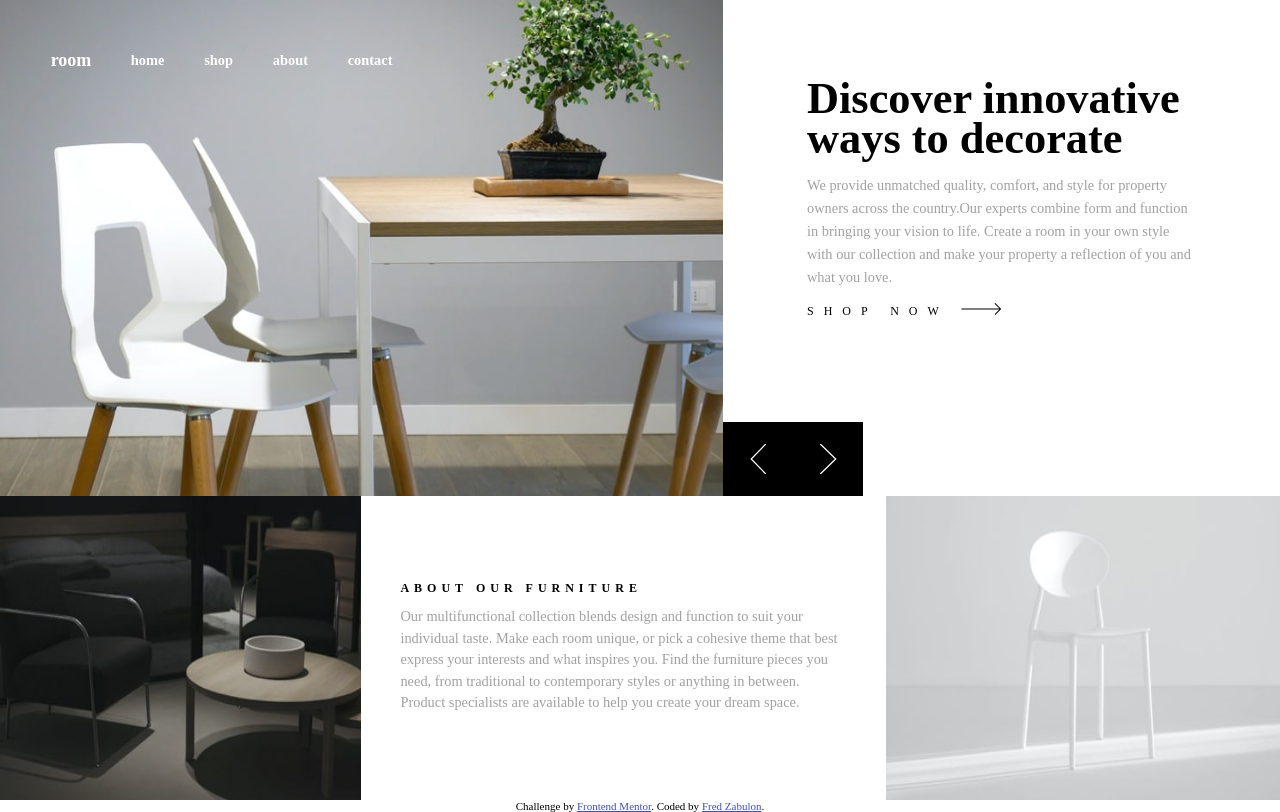
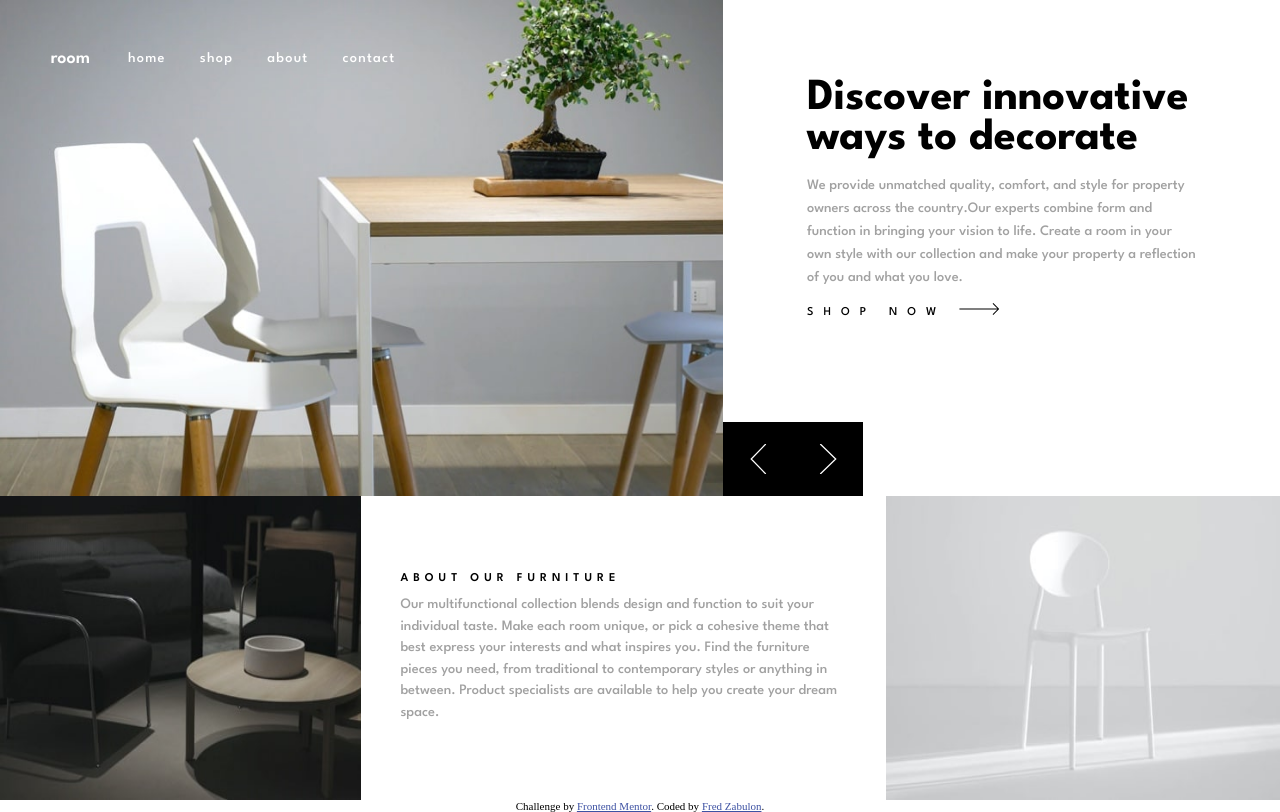
Before and after one commit to FredZabu/Room-homepage, a plain HTML site: page index.html in a window 1280 px wide. Drawn offline with Linux system fonts and the light colour scheme.

Commit message:
added fonts to some texts

```diff
--- a/index.html
+++ b/index.html
@@ -7,6 +7,10 @@
   <link rel="icon" type="image/png" sizes="32x32" href="./images/favicon-32x32.png">
 
   <title>Frontend Mentor | Room homepage</title>
+  <link rel="preconnect" href="https://fonts.googleapis.com">
+  <link rel="preconnect" href="https://fonts.gstatic.com" crossorigin>
+  <link href="https://fonts.googleapis.com/css2?family=League+Spartan:wght@500;600;700&display=swap"
+    rel="stylesheet">
   <link rel="stylesheet" href="style.css">
 
 </head>
--- a/style.css
+++ b/style.css
@@ -1,10 +1,3 @@
-/*
-
-- Family: [League Spartan](https://fonts.google.com/specimen/League+Spartan)
-- Weights: 500, 600, 700
-
-*/
-
 :root{
     font-size: 12px;
 }
@@ -44,6 +37,8 @@ nav{
 }
 nav h2{
     flex: 1;
+    font-family: 'League Spartan', sans-serif;
+    font-weight: 600;
     color: white;
 }
 
@@ -76,7 +71,9 @@ nav h2{
 ul li >a{
     text-decoration: none;
     color: white;
-    font-weight: bold;
+    font-family: 'League Spartan', sans-serif;
+    font-weight: 500;
+    letter-spacing: 1.2px;
     font-size: 1.2rem;
 }
 
@@ -103,19 +100,23 @@ ul li >a{
 }
 .text1 h1{
     font-size: 3.7rem;
-    font-weight: bold;
+    font-weight: 700;
     line-height: 0.9;
+    font-family: 'League Spartan', sans-serif;
     color: hsl(0, 0%, 0%);
 }
 
 .text1 .descript{
     margin:1em 0% 1em 0%;
     font-size: 1.2rem;
+    font-family: 'League Spartan', sans-serif;
+    font-weight: 500;
     line-height: 1.6;
     color: hsl(0, 0%, 63%);
 }
 .shop-now{
     font-size: 1rem;
+    font-family: 'League Spartan', sans-serif;
     letter-spacing: 10px;
     color: hsl(0, 0%, 0%);
     transition: color 500ms ease-in-out;
@@ -186,6 +187,8 @@ section{
 
 .about-text h4{
     font-size: 1rem;
+    font-family: 'League Spartan', sans-serif;
+    font-weight: 600;
     letter-spacing: 5px;
     text-transform: uppercase;
     color: hsl(0, 0%, 0%);
@@ -193,6 +196,8 @@ section{
 .about-text p{
     margin-top: 10px;
     font-size: 1.2rem;
+    font-family: 'League Spartan', sans-serif;
+    font-weight: 500;
     line-height: 1.5;
     color: hsl(0, 0%, 63%);
 }
```
Also changed, not shown: solution-screenShots/Screenshot from 2022-09-19 16-00-06.png (deleted), solution-screenShots/desktop.png, solution-screenShots/mobile.png.
